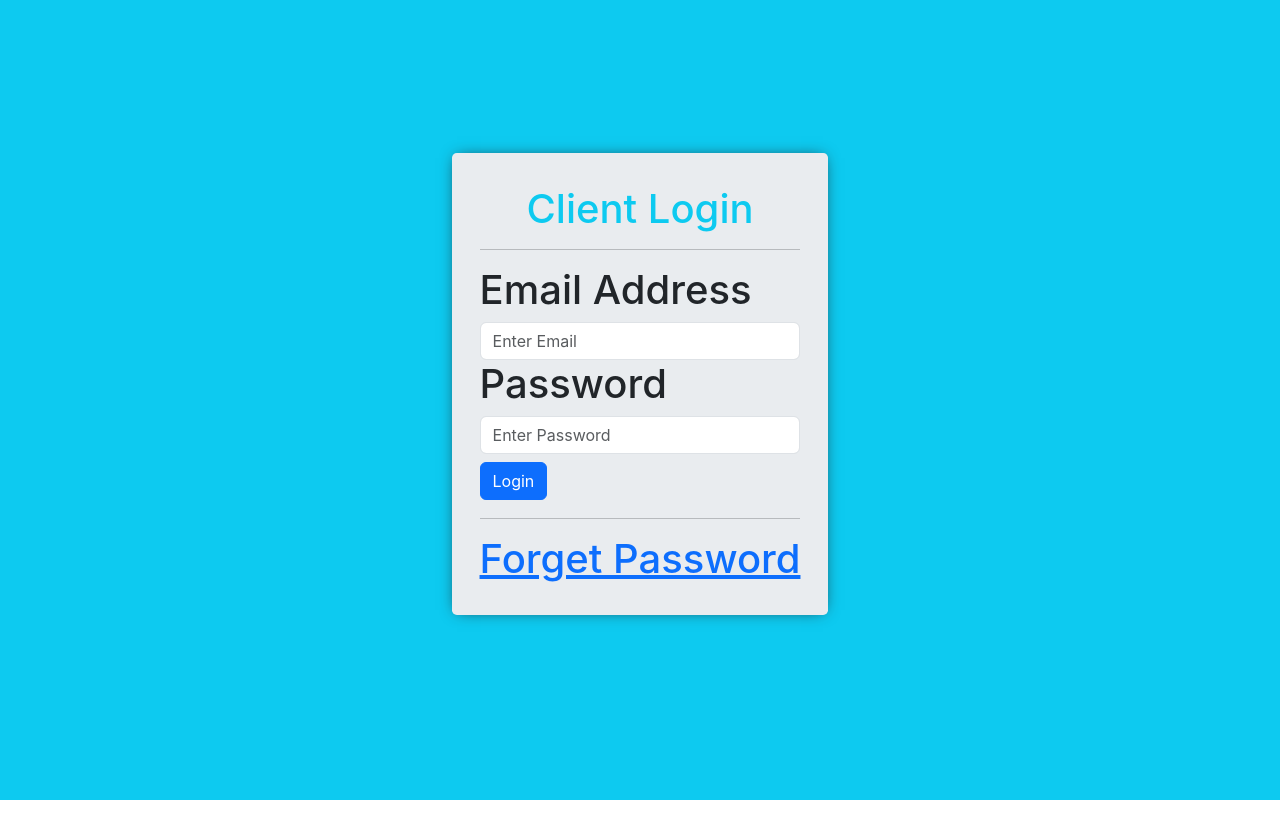
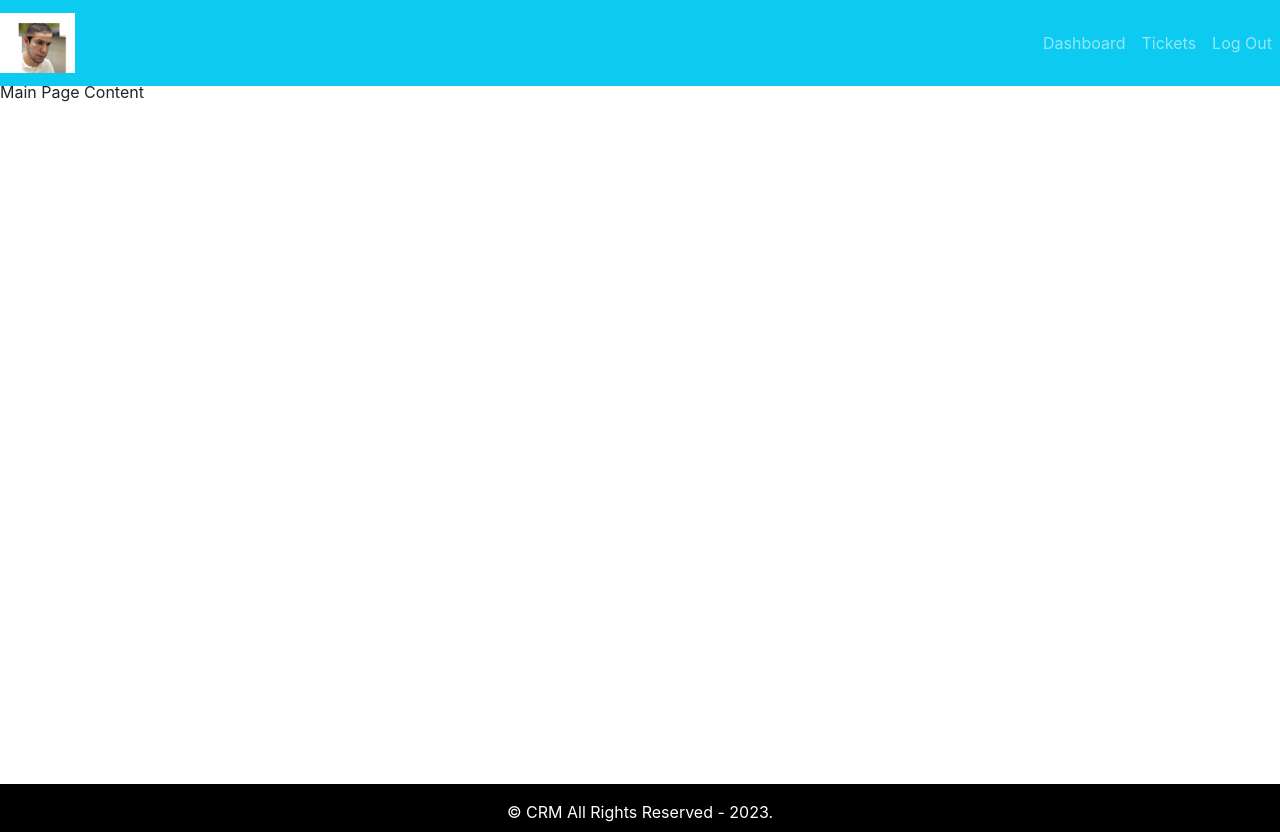
Before and after one commit to KenyiCode/crm-frontend, a React (Create React App) app: page / in a window 1280 px wide. Before the commit the page ends 800 px from the top, so only its background shows below. Built offline with nearby package versions, Linux system fonts and the light colour scheme; the HTML template or start-up script is replaced by a standard one.

Commit message:
Added layout

```diff
--- a/src/App.css
+++ b/src/App.css
@@ -0,0 +1,24 @@
+.default-layout {
+    display: grid;
+    grid-template-rows: 80px auto 3rem;
+    grid-template-areas:
+        "header"
+        "main"
+        "footer";
+}
+
+header {
+    grid-area: header;
+}
+
+main {
+    grid-area: main;
+    min-height: 88vh;
+}
+
+footer {
+    grid-area: footer;
+    background: black;
+    padding: 1rem;
+    color: white;
+}
--- a/src/App.js
+++ b/src/App.js
@@ -1,12 +1,14 @@
 import './App.css';
 import {Entry} from "./pages/entry/Entry.page"
+import { DefaultLayout } from './layout/DefaultLayout';
 
 function App() {
   return (
     <div className="App">
-      <Entry />
+      {/* <Entry /> */}
+      <DefaultLayout />
     </div>
   );
 }
 
-export default App;
+export default App
--- /dev/null
+++ b/src/layout/DefaultLayout.js
@@ -0,0 +1,19 @@
+import React from "react"
+import {Header} from "./partials/Header.comp"
+import {Footer} from "./partials/Footer.comp"
+
+export const DefaultLayout = () => {
+    return (
+        <div className="default-layout">
+            <div className="header">
+                <Header />
+            </div>
+            <main className="main">
+                Main Page Content
+            </main>
+            <footer className="footer">
+                <Footer />
+            </footer>
+        </div>
+    )
+}
--- /dev/null
+++ b/src/layout/partials/Footer.comp.js
@@ -0,0 +1,9 @@
+import React from "react"
+
+export const Footer = () => {
+    return (
+        <div className="text-center copy-right">
+            &copy; CRM All Rights Reserved - 2023.
+        </div>
+    )
+}
--- /dev/null
+++ b/src/layout/partials/Header.comp.js
@@ -0,0 +1,28 @@
+import React from "react"
+import logo from "../../assets/img/logo.png"
+import {
+    Navbar,
+    Nav
+} from 'react-bootstrap'
+
+export const Header = () => {
+    return (
+        <Navbar
+            collapseOnSelect
+            bg="info"
+            data-bs-theme="dark"
+            expand="md">
+            <Navbar.Brand>
+                <img src={logo} alt="logo" width="75px"/>
+            </Navbar.Brand>
+            <Navbar.Toggle aria-controls="basic-navbar-nav" />
+            <Navbar.Collapse id="basic-navbar-nav">
+                <Nav className="ms-auto">
+                    <Nav.Link href="/Dashboard">Dashboard</Nav.Link>
+                    <Nav.Link href="/Dashboard">Tickets</Nav.Link>
+                    <Nav.Link href="/Dashboard">Log Out</Nav.Link>
+                </Nav>
+            </Navbar.Collapse>
+        </Navbar>
+    )
+}
```
Also changed, not shown: src/assets/img/logo.png (added).
